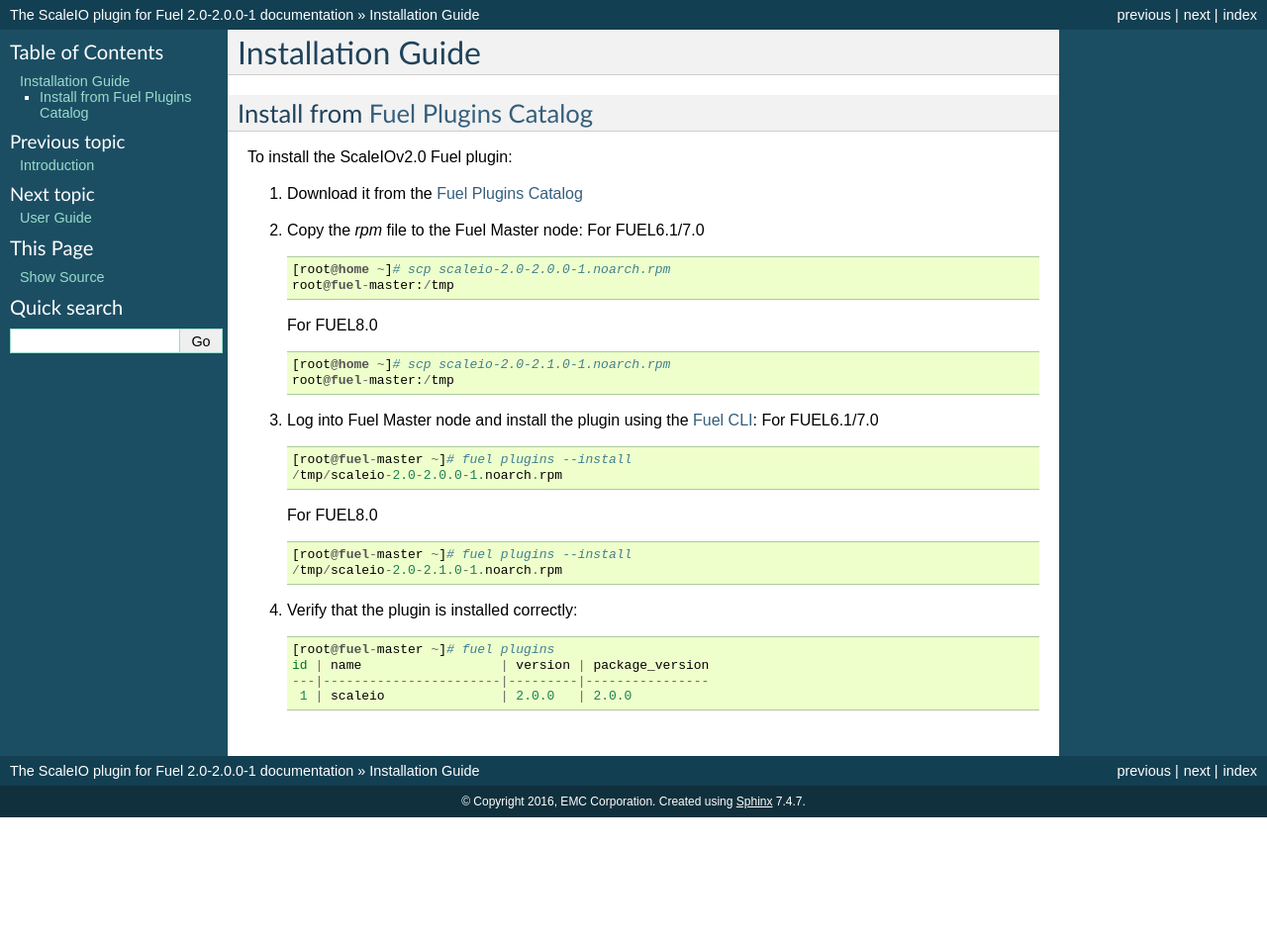
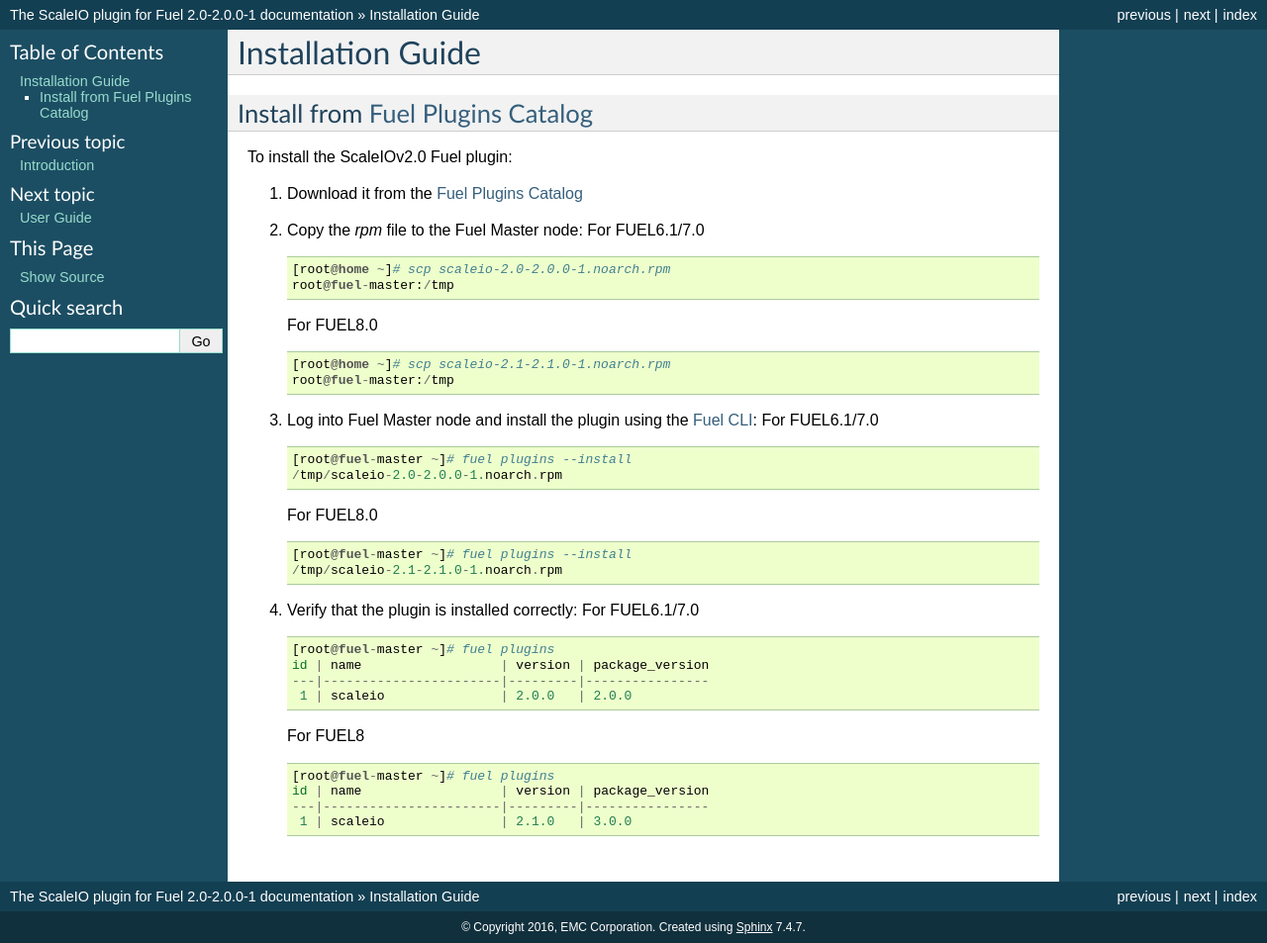
Before and after one commit to davestemerdink/fuel-plugin-scaleio, a Sphinx documentation site: the page built from doc/source/installation.rst, in a window 1280 px wide. Shown: the whole page at 99% size. Built offline with Sphinx 7.4.7, drawn with Linux system fonts in a browser that asks for light colours; before the commit the page ends 900 px from its top, so only the background shows below that.

Commit message:
fixed doc and readme - version in rpm package

```diff
--- a/doc/source/installation.rst
+++ b/doc/source/installation.rst
@@ -19,7 +19,7 @@
    For FUEL8.0
    ::
 
-      [root@home ~]# scp scaleio-2.0-2.1.0-1.noarch.rpm
+      [root@home ~]# scp scaleio-2.1-2.1.0-1.noarch.rpm
       root@fuel-master:/tmp
 
 #. Log into Fuel Master node and install the plugin using the
@@ -33,15 +33,23 @@
    ::
 
       [root@fuel-master ~]# fuel plugins --install
-      /tmp/scaleio-2.0-2.1.0-1.noarch.rpm
+      /tmp/scaleio-2.1-2.1.0-1.noarch.rpm
 
 #. Verify that the plugin is installed correctly:
+   For FUEL6.1/7.0
    ::
 
      [root@fuel-master ~]# fuel plugins
      id | name                  | version | package_version
      ---|-----------------------|---------|----------------
       1 | scaleio               | 2.0.0   | 2.0.0
+   For FUEL8
+   ::
+
+     [root@fuel-master ~]# fuel plugins
+     id | name                  | version | package_version
+     ---|-----------------------|---------|----------------
+      1 | scaleio               | 2.1.0   | 3.0.0
 
 
 .. _Fuel Plugins Catalog: https://www.mirantis.com/products/openstack-drivers-and-plugins/fuel-plugins/
```
Also changed, not shown: README.md (+1 -1 lines), 1 other file.
